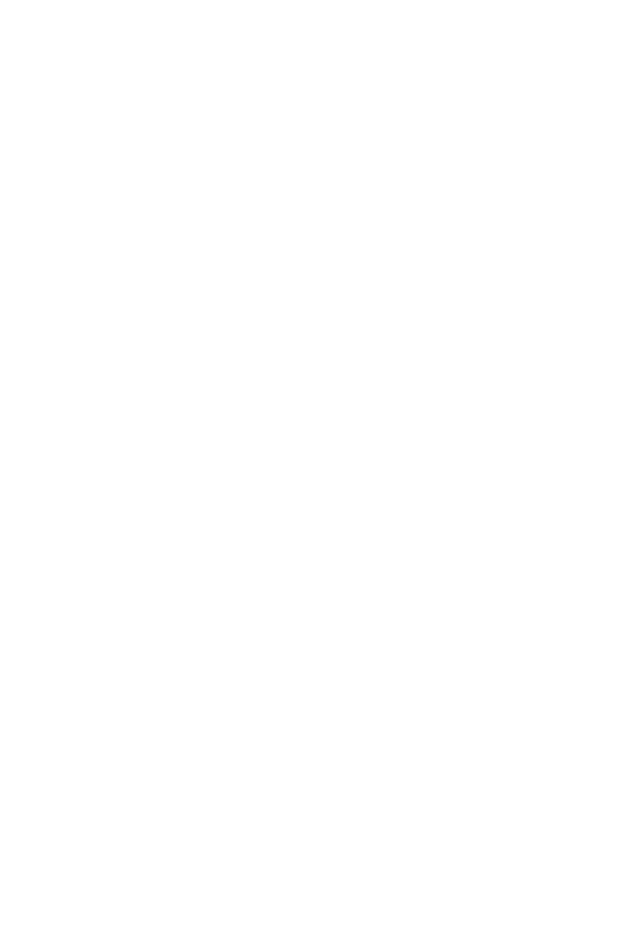
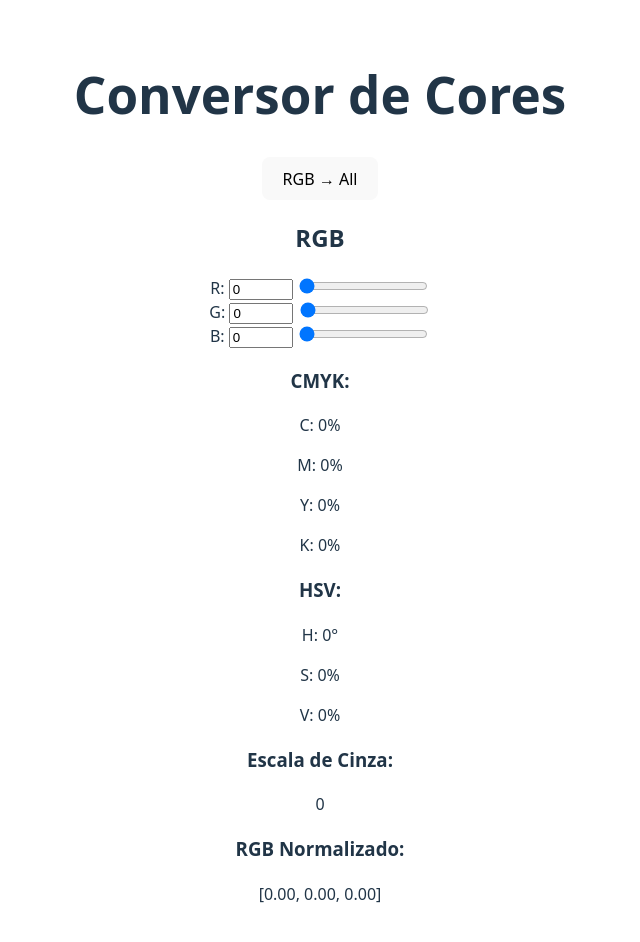
Before and after one commit to EmilyBalestrin/Conversor-de-Cores, a Svelte app: page / in a window 1280 px wide. Shown: the top 942 px of the page, without its empty margins (320-960 px from the left). Before the commit the page ends 800 px from the top, so only its background shows below. Built offline with nearby package versions, Linux system fonts and the light colour scheme.

Commit message:
feat: adiciona base para tela de conversão RGB to All

```diff
--- a/src/App.svelte
+++ b/src/App.svelte
@@ -66,7 +66,62 @@
 </script>
 
 <main>
+    <h1>Conversor de Cores</h1>
 
+    <div class="tabs">
+        <button class={abaAtual === 'rgb' ? 'active' : ''} on:click={() => abaAtual = 'rgb'}>RGB → All</button>
+    </div>
+
+    <div class="color-display" style="background-color: rgb({r}, {g}, {b})"></div>
+
+    {#if abaAtual === 'rgb'}
+        <!-- Tela RGB para todas as conversões -->
+        <div class="input-group">
+            <h2>RGB</h2>
+            <div class="input-row">
+                <label>R:</label>
+                <input type="number" min="0" max="255" bind:value={r} on:change={() => r = validaRGB(r)}>
+                <input type="range" min="0" max="255" bind:value={r}>
+            </div>
+            <div class="input-row">
+                <label>G:</label>
+                <input type="number" min="0" max="255" bind:value={g} on:change={() => g = validaRGB(g)}>
+                <input type="range" min="0" max="255" bind:value={g}>
+            </div>
+            <div class="input-row">
+                <label>B:</label>
+                <input type="number" min="0" max="255" bind:value={b} on:change={() => b = validaRGB(b)}>
+                <input type="range" min="0" max="255" bind:value={b}>
+            </div>
+        </div>
+
+        <div class="results">
+            <div class="result-group">
+                <h3>CMYK:</h3>
+                <p>C: {c}%</p>
+                <p>M: {m}%</p>
+                <p>Y: {y}%</p>
+                <p>K: {k}%</p>
+            </div>
+
+            <div class="result-group">
+                <h3>HSV:</h3>
+                <p>H: {h}°</p>
+                <p>S: {s}%</p>
+                <p>V: {v}%</p>
+            </div>
+
+            <div class="result-group">
+                <h3>Escala de Cinza:</h3>
+                <p>{escalaCinza}</p>
+            </div>
+
+            <div class="result-group">
+                <h3>RGB Normalizado:</h3>
+                <p>[{rgbNormalizado[0].toFixed(2)}, {rgbNormalizado[1].toFixed(2)}, {rgbNormalizado[2].toFixed(2)}]</p>
+            </div>
+        </div>
+    {/if}
 </main>
 
 <style>
```
